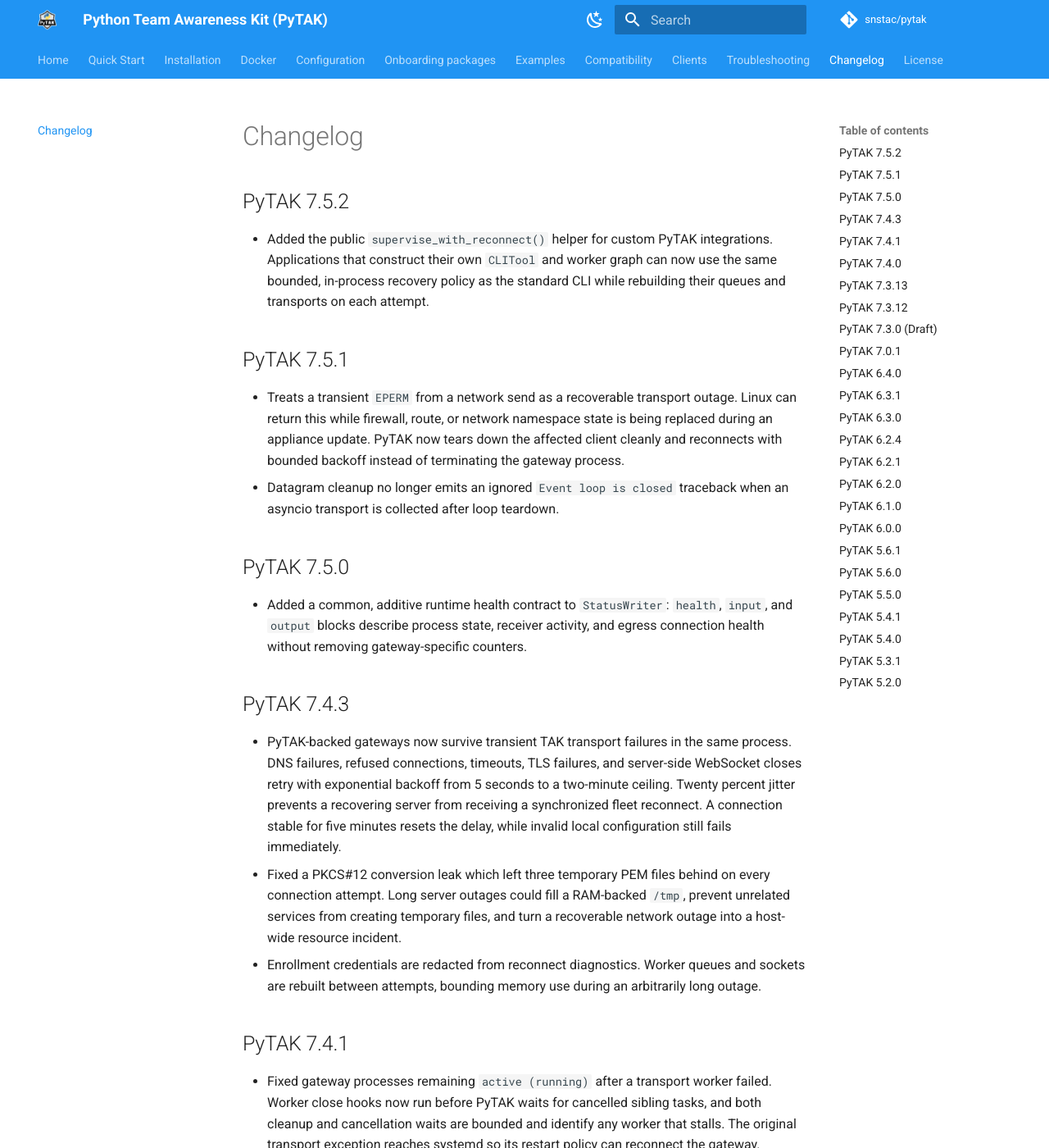
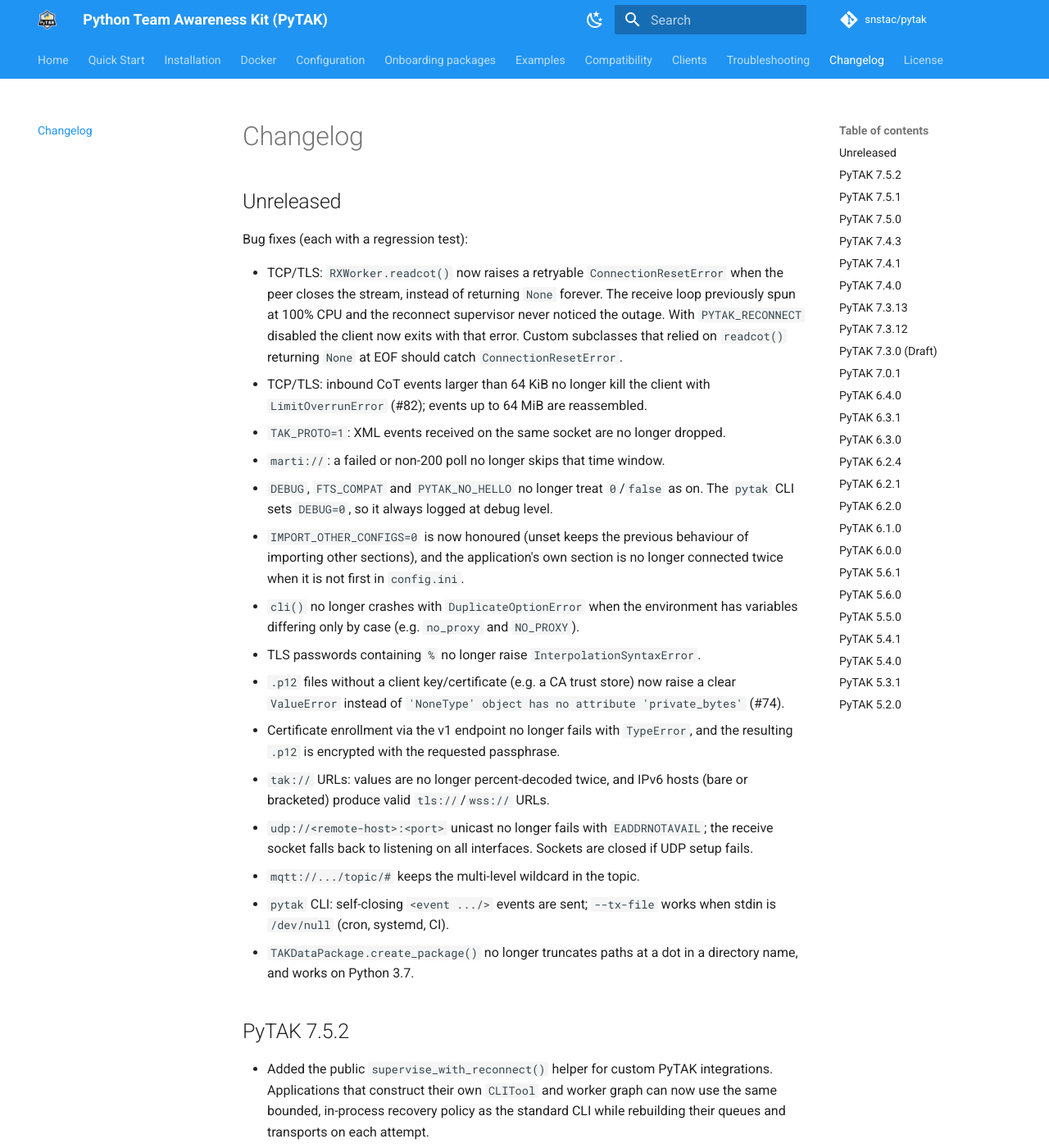
Before and after one commit to snstac/pytak, an MkDocs documentation site: the page built from docs/changelog.md, in a window 1280 px wide and 1400 px high. Shown: the whole window at 82% size. Built offline with MkDocs 1.6.1 and Material for MkDocs 9.7.7, drawn with Linux system fonts in a browser that asks for light colours; comment, search, counter and statistics services are not loaded.

Commit message:
Address review: keep IMPORT_OTHER_CONFIGS default, socket stdin, IPv6 cache key
- IMPORT_OTHER_CONFIGS: unset keeps importing other config.ini sections
  (the effective historical default), so existing multi-destination
  setups do not silently lose a destination; an explicit off value is
  now honoured. Uses the same boolean parsing as the other flags.
- pytak CLI: a socket on stdin (socat, inetd, systemd socket activation)
  is a TX data source again; only character devices like /dev/null are
  ignored.
- parse_tak_url keeps a bracketed IPv6 hostname as given so existing
  certificate cache keys stay valid; bare IPv6 hosts are bracketed when
  building URLs and the fingerprint probe gets the bare address.
- _is_true accepts any non-zero number (e.g. -1, 1.0).
- Document the boolean semantics, IMPORT_OTHER_CONFIGS and the UDP
  unicast listen fallback; add a CHANGELOG entry for all fixes.

Co-Authored-By: Claude Opus 5.5 <noreply@anthropic.com>
Claude-Session: https://claude.ai/code/session_011FgmwYbFBbwR5DaoHBKz8R

```diff
--- a/CHANGELOG.md
+++ b/CHANGELOG.md
@@ -1,3 +1,41 @@
+## Unreleased
+
+Bug fixes (each with a regression test):
+
+- TCP/TLS: `RXWorker.readcot()` now raises a retryable `ConnectionResetError`
+  when the peer closes the stream, instead of returning `None` forever. The
+  receive loop previously spun at 100% CPU and the reconnect supervisor never
+  noticed the outage. With `PYTAK_RECONNECT` disabled the client now exits
+  with that error. Custom subclasses that relied on `readcot()` returning
+  `None` at EOF should catch `ConnectionResetError`.
+- TCP/TLS: inbound CoT events larger than 64 KiB no longer kill the client
+  with `LimitOverrunError` (#82); events up to 64 MiB are reassembled.
+- `TAK_PROTO=1`: XML events received on the same socket are no longer dropped.
+- `marti://`: a failed or non-200 poll no longer skips that time window.
+- `DEBUG`, `FTS_COMPAT` and `PYTAK_NO_HELLO` no longer treat `0`/`false` as
+  on. The `pytak` CLI sets `DEBUG=0`, so it always logged at debug level.
+- `IMPORT_OTHER_CONFIGS=0` is now honoured (unset keeps the previous
+  behaviour of importing other sections), and the application's own section
+  is no longer connected twice when it is not first in `config.ini`.
+- `cli()` no longer crashes with `DuplicateOptionError` when the environment
+  has variables differing only by case (e.g. `no_proxy` and `NO_PROXY`).
+- TLS passwords containing `%` no longer raise `InterpolationSyntaxError`.
+- `.p12` files without a client key/certificate (e.g. a CA trust store) now
+  raise a clear `ValueError` instead of
+  `'NoneType' object has no attribute 'private_bytes'` (#74).
+- Certificate enrollment via the v1 endpoint no longer fails with `TypeError`,
+  and the resulting `.p12` is encrypted with the requested passphrase.
+- `tak://` URLs: values are no longer percent-decoded twice, and IPv6 hosts
+  (bare or bracketed) produce valid `tls://`/`wss://` URLs.
+- `udp://<remote-host>:<port>` unicast no longer fails with
+  `EADDRNOTAVAIL`; the receive socket falls back to listening on all
+  interfaces. Sockets are closed if UDP setup fails.
+- `mqtt://.../topic/#` keeps the multi-level wildcard in the topic.
+- `pytak` CLI: self-closing `<event .../>` events are sent; `--tx-file` works
+  when stdin is `/dev/null` (cron, systemd, CI).
+- `TAKDataPackage.create_package()` no longer truncates paths at a dot in a
+  directory name, and works on Python 3.7.
+
 ## PyTAK 7.5.2
 
 - Added the public `supervise_with_reconnect()` helper for custom PyTAK
```
Also changed, not shown: docs/configuration.md (+18 -1 lines), 7 other files.
